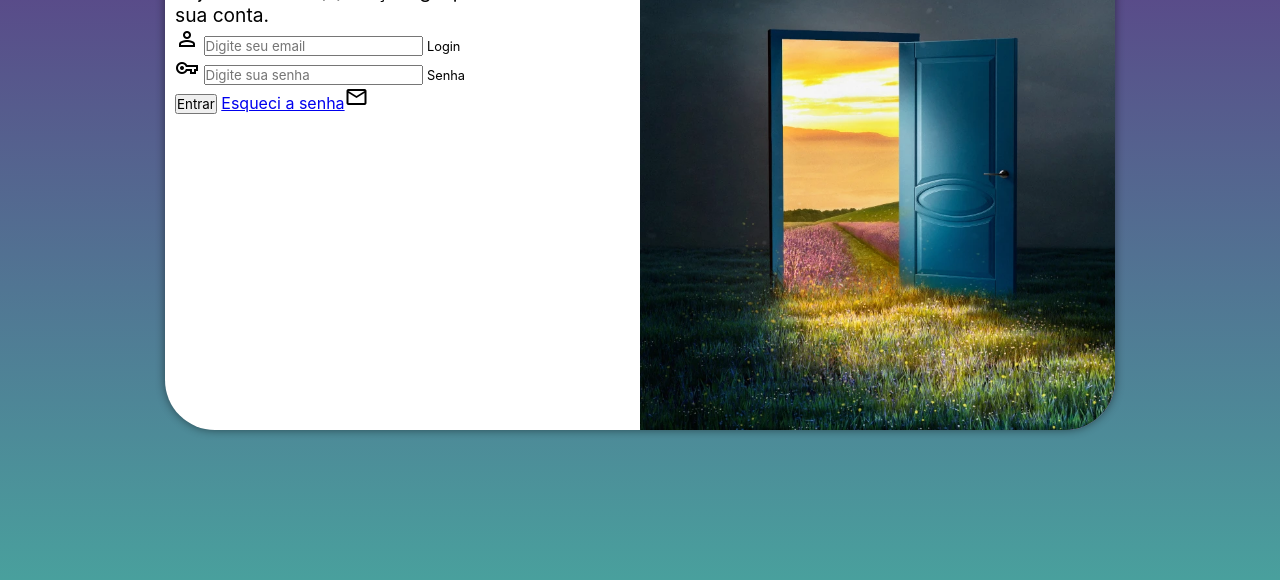
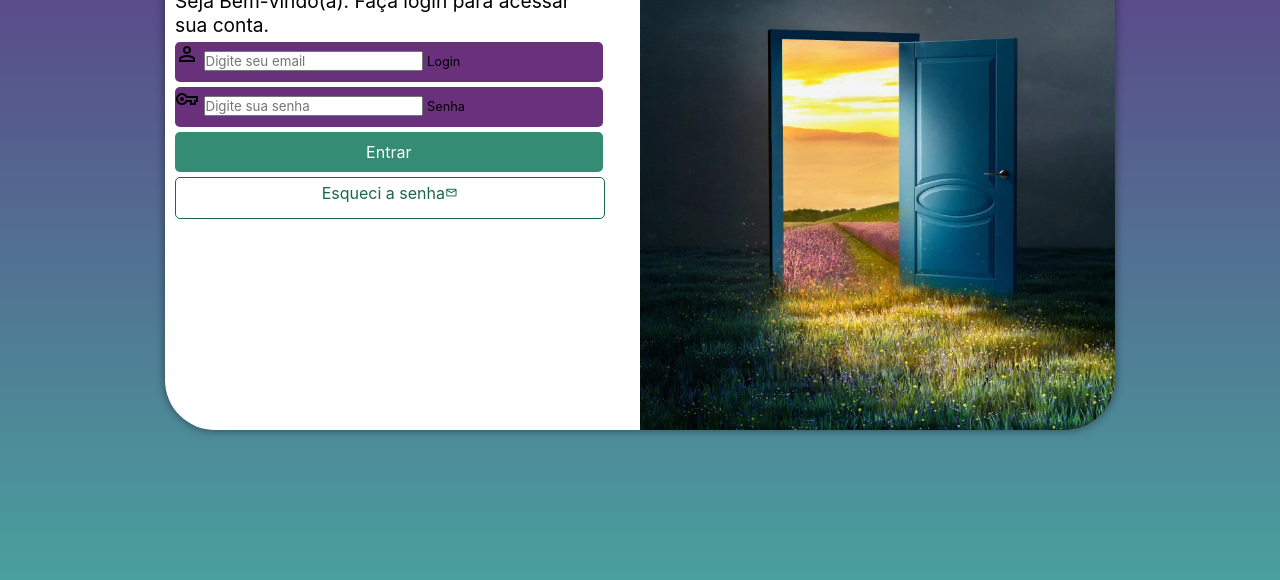
Before and after one commit to jgilvanni/Projeto-login, a plain HTML site: page index.html in a window 1280 px wide. Shown: the part 220-800 px from the top of the page. Drawn offline with nearby package versions, Linux system fonts and the light colour scheme.

Commit message:
Continuando formulário

```diff
--- a/estilos/style.css
+++ b/estilos/style.css
@@ -10,15 +10,18 @@
     font-family: -apple-system, BlinkMacSystemFont, 'Segoe UI', Roboto, Oxygen, Ubuntu, Cantarell, 'Open Sans', 'Helvetica Neue', sans-serif;
     padding: 0px;
     margin: 0px;
-    box-sizing: brder-box; /* inclui a borda na conta da dimensão da box */
+    box-sizing: brder-box;
+    /* inclui a borda na conta da dimensão da box */
 }
 
-body, html {
+body,
+html {
     /* background-color: #5f2c82; */
     height: 100vh;
     width: 100vh;
 
 }
+
 main {
     position: relative;
 
@@ -32,18 +35,20 @@ section#login {
     background-color: rgb(172, 166, 166);
     top: 50%;
     left: 50%;
-    transform: translate(-50%, -50%);  /* centraliza a section  */
+    transform: translate(-50%, -50%);
+    /* centraliza a section  */
     background-color: white;
     width: 250px;
-    height:500px;
+    height: 500px;
     border-radius: 50px;
     overflow: hidden;
     box-shadow: 0px 0px 10px rgba(0, 0, 0, 0.472);
 
-    transition: width .3s, height .3s ;
+    transition: width .3s, height .3s;
     transition-timing-function: ease;
 }
-section#login > div#imagem {
+
+section#login>div#imagem {
     display: block;
     background: #5f2c82 url(../imagens/porta-aberta.webp);
     height: 200px;
@@ -51,13 +56,63 @@ section#login > div#imagem {
     background-position: 55% 45%;
 }
 
-section#login > div#formulario {
-    display:block;
-    padding:10px;
+section#login>div#formulario {
+    display: block;
+    padding: 10px;
 
-    }
+}
+section#login>div#formulario > h1{
+    text-align: center;
+    padding: 5px 0px;
+}
 
-div.campo > label {
+
+div.campo>label {
 
     font-size: 0.8em;
 }
+
+form>div.campo {
+    background-color: rgb(105, 49, 124);
+    display:block;
+    width:100%;
+    height: 40px;
+    border-radius: 5px;
+    margin:5px 0px;
+
+}
+
+form>input[type=submit] {
+    display: block;
+    font-size: 1em;
+    width: 100%;
+    height: 40px;
+    background-color: #338c73;
+    color: white;
+    border: none;
+    border-radius: 5px;
+}
+
+form>a.botao {
+    display: block;
+    text-align: center;
+    text-decoration: none;
+    font-size: 1em;
+    width: 100%;
+    height: 35px;
+    background-color: white;
+    color: #1a6751;
+    border: 1px solid;
+    border-radius: 5px;
+    padding-top: 5px;
+    margin-top: 5px;
+}
+
+form>a.botao:hover {
+    background-color: #1a6751;
+    color:white;
+}
+
+form>a.botao>i {
+    font-size: 0.8em;
+}
--- a/index.html
+++ b/index.html
@@ -37,7 +37,9 @@
                         <label for="isenha">Senha</label>
                     </div>
                     <input type="submit" value="Entrar">
-                    <a href="#">Esqueci a senha</a><i<span class="material-symbols-outlined">mail</span>
+                    <a href="esqueci.html" class="botao">
+                        Esqueci a senha<i class="material-symbols-outlined">mail</i>
+                    </a>
                 </form>
 
             </div>
```
